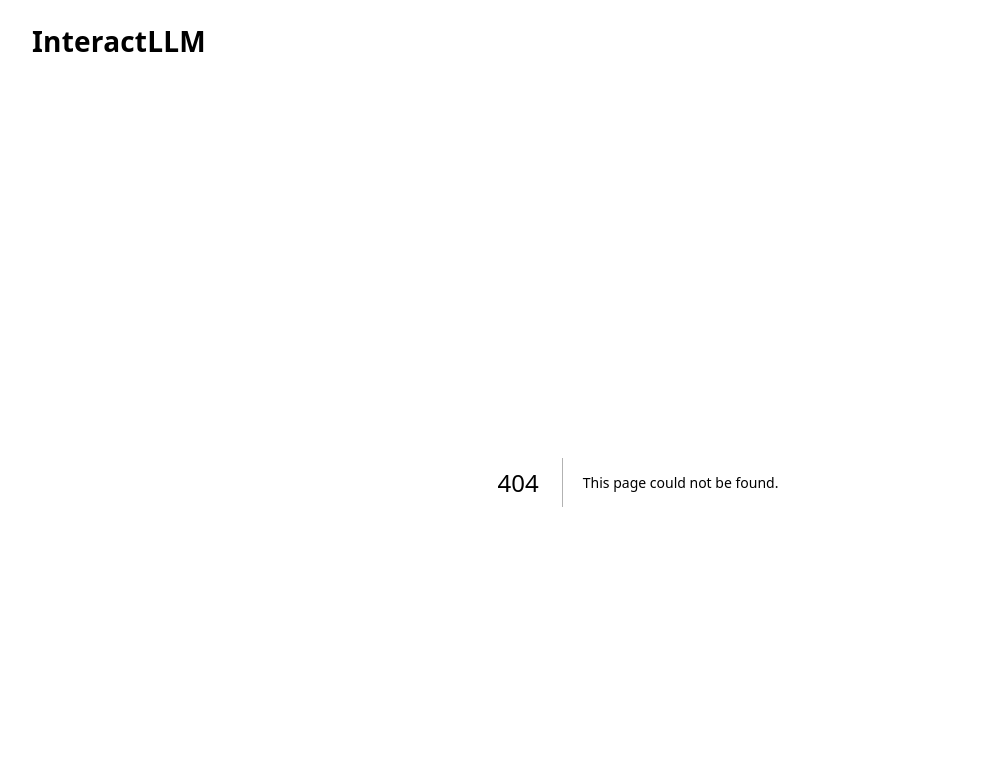
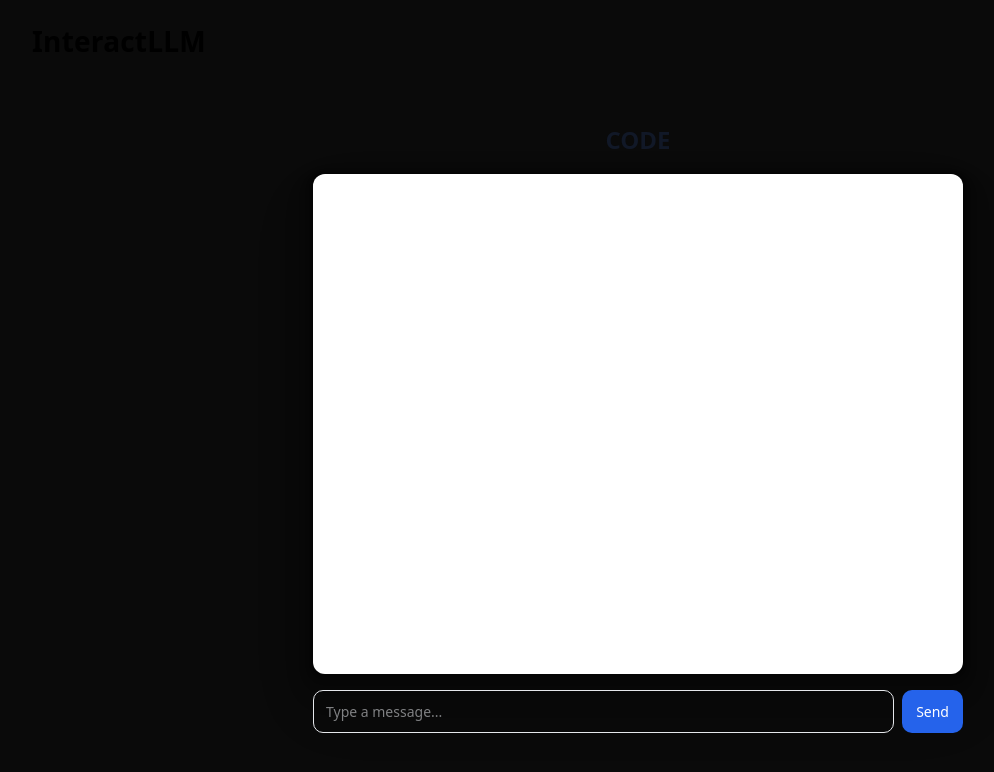
Before and after one commit to INTERACT-LLM/frontend, a Next.js app: page /chat/code in a window 1280 px wide. Before the commit this address had no page. Shown: the top 772 px of the page, without its empty margins (2-996 px from the left). Built offline with nearby package versions, Linux system fonts and the light colour scheme.

Commit message:
feature: add landing page component to homepage and dynamically route diff. pages with diff. exercises :)

```diff
--- /dev/null
+++ b/src/app/chat/[type]/page.js
@@ -0,0 +1,11 @@
+import ChatWindow from "@/components/ChatWindow/ChatWindow";
+
+export default async function ChatPage({ params }) {
+  const { type } = await params;
+
+  return (
+    <main>
+      <ChatWindow chatType={type} />
+    </main>
+  );
+}
--- a/src/app/page.js
+++ b/src/app/page.js
@@ -1,13 +1,8 @@
-import React from 'react';
-
-import Header from '../components/Header/Header';
-import ChatWindow from '../components/ChatWindow/ChatWindow';
+import LandingPage from "@/components/LandingPage/LandingPage";
 
 export default function Home() {
   return (
-    <main>
-      <Header />
-      <ChatWindow />
-    </main>
-  );
+  <>
+  <LandingPage />;
+  </>)
 }
--- a/src/components/ChatWindow/ChatWindow.js
+++ b/src/components/ChatWindow/ChatWindow.js
@@ -5,7 +5,7 @@ const ENDPOINT = 'http://localhost:8000/chat';
 
 import styles from './ChatWindow.module.css';
 
-export default function ChatWindow() {
+export default function ChatWindow({ chatType }) {
   const [message, setMessage] = React.useState('');
   const [chat, setChat] = React.useState([]);
 
@@ -37,6 +37,7 @@ export default function ChatWindow() {
     return (
     <>
     <div className={styles.wrapper}>
+        <h1 className={styles.typeTitle}>{chatType.toUpperCase()}</h1>
         <div className={styles.chatWindow}>
         {chat.map((msg, i) => (
             <div key={i}>
--- a/src/components/ChatWindow/ChatWindow.module.css
+++ b/src/components/ChatWindow/ChatWindow.module.css
@@ -6,6 +6,12 @@
   gap: 16px;
 
   padding: 40px;
+}
+
+.typeTitle {
+  font-size: 24px;
+  font-weight: 600;
+  color: #111827;
 }
 
 .chatWindow {
```
